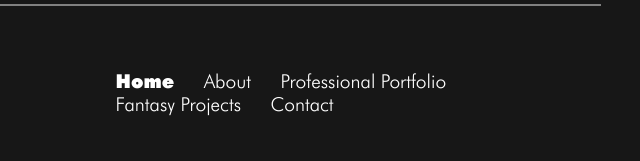
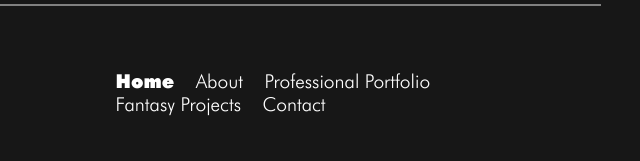
Before and after one commit to elijaharhinful/doxa-sensation, a plain HTML site: page index.html in a window 1280 px wide. Shown: the part 8244-8405 px from the top of the page, 567-1207 px from the left. Drawn offline with Linux system fonts and the light colour scheme.

```diff
--- a/css/style.css
+++ b/css/style.css
@@ -669,7 +669,7 @@ footer .bottom-nav {
 
 footer .bottom-nav ul li {
   display: inline-block;
-  margin-right: 1.5rem;
+  margin-right: 1rem;
 }
 
 footer .bottom-nav ul li a {
```
